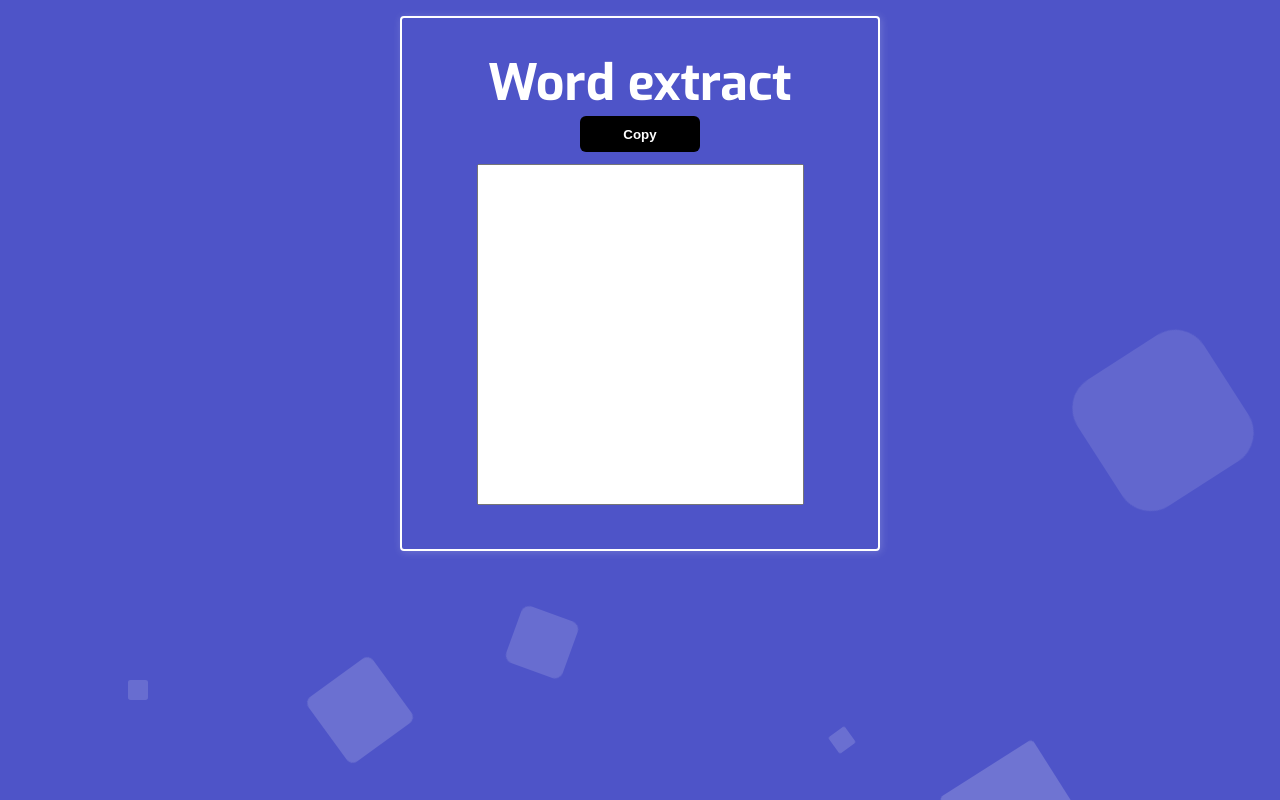
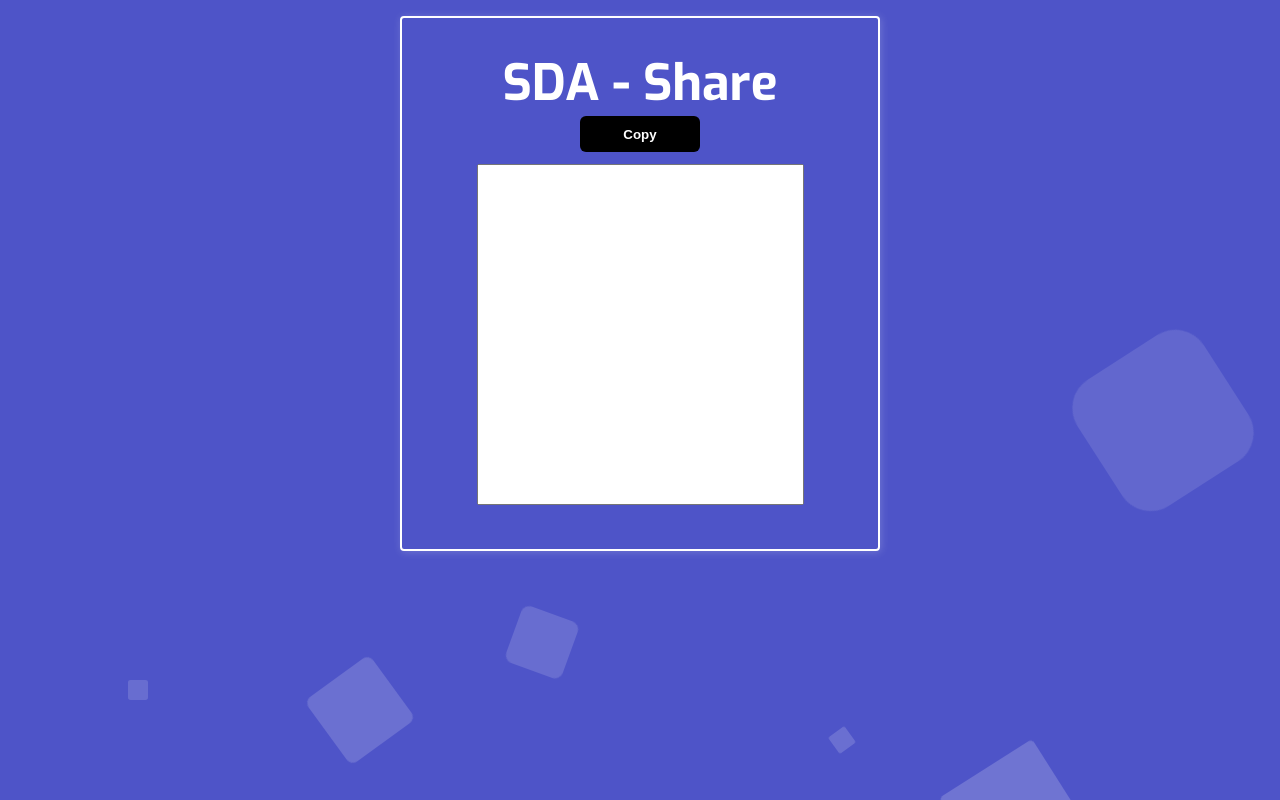
Before and after one commit to hdrake1302/sda-word-extract, a plain HTML site: page index.html in a window 1280 px wide. Drawn offline with Linux system fonts and the light colour scheme.

Commit message:
change name

```diff
--- a/index.html
+++ b/index.html
@@ -15,7 +15,7 @@
     <div class="context">
       <div class="container">
         <div class="inner">
-          <h1>Word extract</h1>
+          <h1>SDA - Share</h1>
 
           <div class="tooltip">
             <button type="button" id="copy-btn">
```
